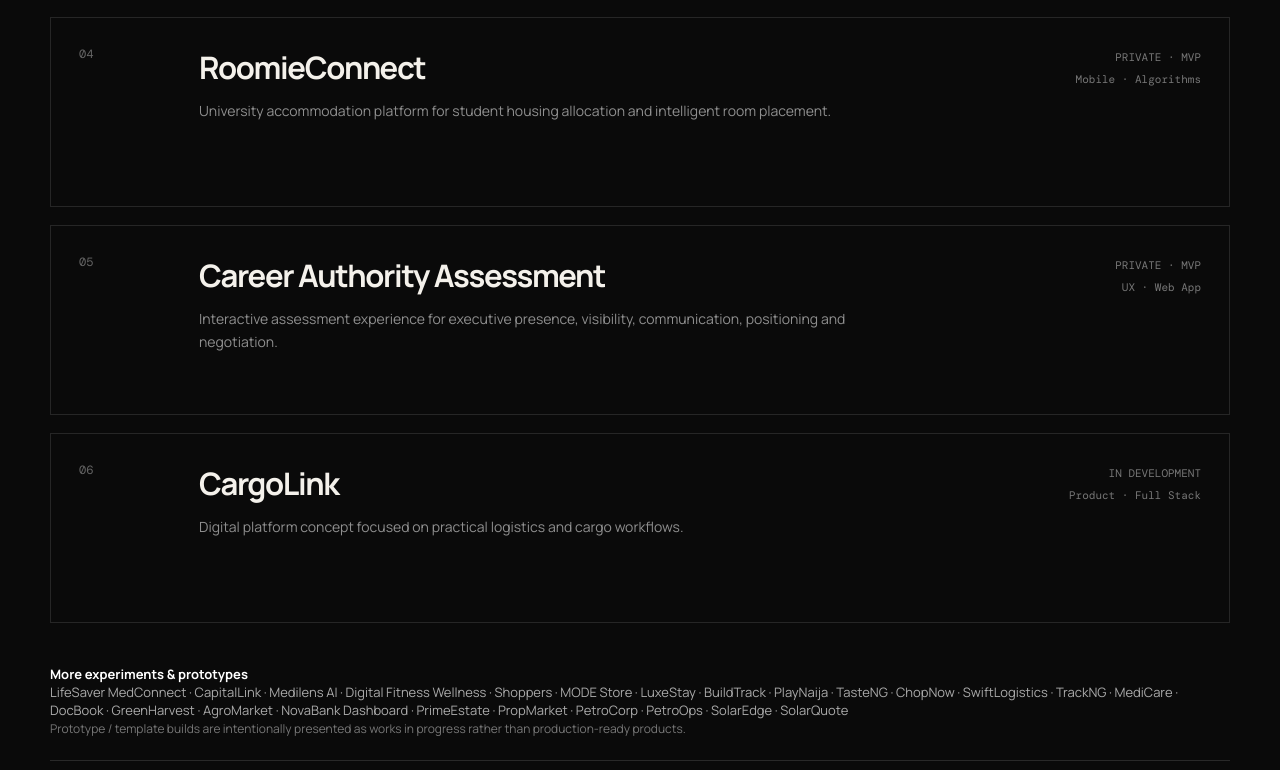
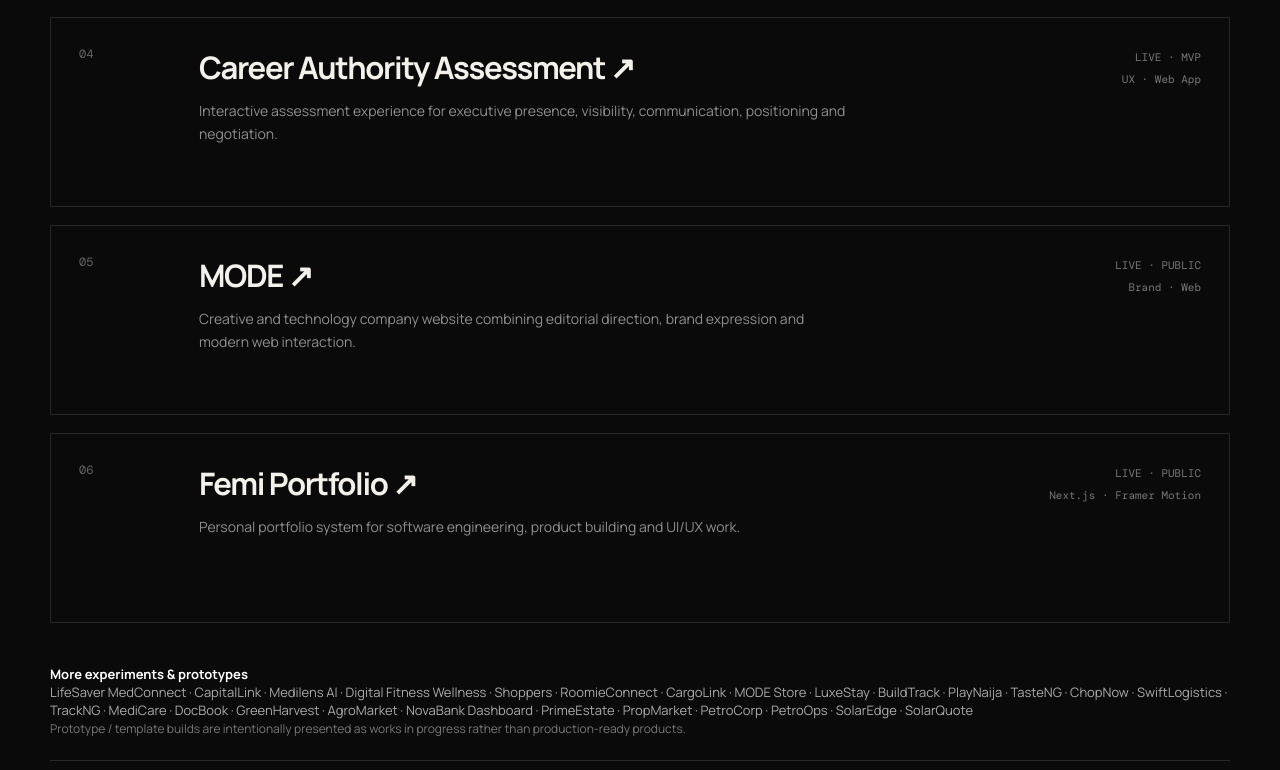
Before and after one commit to OluwafemiAyansola62/femi-portfolio, a Next.js app: page / in a window 1280 px wide. Shown: the part 1670-2440 px from the top of the page. Built offline with nearby package versions, Linux system fonts and the light colour scheme.

Commit message:
Add live project links to portfolio work section

```diff
--- a/app/page.tsx
+++ b/app/page.tsx
@@ -1,20 +1,20 @@
 const featured = [
-  ["01", "DealerOS", "Dealership CRM and service operations platform MVP.", "PRIVATE · MVP", "Product · Full Stack"],
-  ["02", "Econexus", "Commercial economics data and research intelligence platform for institutions, surveys, analytics and monetization.", "PRIVATE · IN DEVELOPMENT", "Data · Product"],
-  ["03", "EconNext Lagos", "Flagship digital product for NESA Lagos, combining polished UX, responsive architecture, animation and integrations.", "PUBLIC · LIVE", "Frontend · Product"],
-  ["04", "RoomieConnect", "University accommodation platform for student housing allocation and intelligent room placement.", "PRIVATE · MVP", "Mobile · Algorithms"],
-  ["05", "Career Authority Assessment", "Interactive assessment experience for executive presence, visibility, communication, positioning and negotiation.", "PRIVATE · MVP", "UX · Web App"],
-  ["06", "CargoLink", "Digital platform concept focused on practical logistics and cargo workflows.", "IN DEVELOPMENT", "Product · Full Stack"],
+  ["01", "DealerOS", "Dealership CRM and service operations platform MVP.", "LIVE · MVP", "Product · Full Stack", "https://dealeros-mvp.vercel.app/dashboard"],
+  ["02", "Econexus", "Commercial economics data and research intelligence platform for institutions, surveys, analytics and monetization.", "LIVE · MVP", "Data · Product", "https://econexus-data-research-platform.vercel.app/"],
+  ["03", "EconNext Lagos", "Flagship digital product for NESA Lagos, combining polished UX, responsive architecture, animation and integrations.", "LIVE · PUBLIC", "Frontend · Product", "https://econnext-lagos-platform-version-2.vercel.app/"],
+  ["04", "Career Authority Assessment", "Interactive assessment experience for executive presence, visibility, communication, positioning and negotiation.", "LIVE · MVP", "UX · Web App", "https://ornella-career-authority-assessment.vercel.app/"],
+  ["05", "MODE", "Creative and technology company website combining editorial direction, brand expression and modern web interaction.", "LIVE · PUBLIC", "Brand · Web", "https://mode-site-alpha.vercel.app/"],
+  ["06", "Femi Portfolio", "Personal portfolio system for software engineering, product building and UI/UX work.", "LIVE · PUBLIC", "Next.js · Framer Motion", "https://oluwafemi-ayansola-portfolio-rho.vercel.app/"],
 ];
 
-const archive = ["LifeSaver MedConnect", "CapitalLink", "Medilens AI", "Digital Fitness Wellness", "Shoppers", "MODE Store", "LuxeStay", "BuildTrack", "PlayNaija", "TasteNG", "ChopNow", "SwiftLogistics", "TrackNG", "MediCare", "DocBook", "GreenHarvest", "AgroMarket", "NovaBank Dashboard", "PrimeEstate", "PropMarket", "PetroCorp", "PetroOps", "SolarEdge", "SolarQuote"];
+const archive = ["LifeSaver MedConnect", "CapitalLink", "Medilens AI", "Digital Fitness Wellness", "Shoppers", "RoomieConnect", "CargoLink", "MODE Store", "LuxeStay", "BuildTrack", "PlayNaija", "TasteNG", "ChopNow", "SwiftLogistics", "TrackNG", "MediCare", "DocBook", "GreenHarvest", "AgroMarket", "NovaBank Dashboard", "PrimeEstate", "PropMarket", "PetroCorp", "PetroOps", "SolarEdge", "SolarQuote"];
 
 export default function Home(){return <main>
   <nav className="nav"><div className="wrap navin"><a className="logo" href="#top">OA.</a><div className="links"><a href="#work">Work</a><a href="#about">About</a><a href="#experience">Experience</a><a href="#stack">Stack</a><a href="#contact">Contact</a></div><div className="status"><i className="dot"/> OPEN TO OPPORTUNITIES</div></div></nav>
   <section className="hero" id="top"><div className="wrap"><div className="eyebrow mono">Lagos, Nigeria · 2026</div><h1>Oluwafemi<br/><span>Ayansola.</span></h1><div className="intro"><p>I build digital products that combine <strong>good engineering, thoughtful design, and real-world problem solving.</strong></p><div><div className="small mono">SOFTWARE ENGINEER<br/>PRODUCT BUILDER<br/>UI/UX DESIGNER</div><div className="photo mono">PHOTO PLACEHOLDER<br/>New professional portrait coming soon.</div></div></div></div></section>
-  <section className="section" id="work"><div className="wrap"><div className="sectionhead"><h2>Selected work.</h2><p>A focused archive of products, systems and interfaces. The status labels tell you exactly where each project stands.</p></div><div className="projects">{featured.map(([n,t,d,s,m])=><article className="project" key={t}><div className="num mono">{n}</div><div><h3>{t}</h3><p>{d}</p></div><div className="meta mono">{s}<br/><span>{m}</span></div></article>)}</div><div className="archive"><b>More experiments & prototypes</b><br/>{archive.join(" · ")}<br/><span className="small">Prototype / template builds are intentionally presented as works in progress rather than production-ready products.</span></div></div></section>
+  <section className="section" id="work"><div className="wrap"><div className="sectionhead"><h2>Selected work.</h2><p>Live products and systems I have designed, engineered or contributed to. Each project links directly to its deployed experience.</p></div><div className="projects">{featured.map(([n,t,d,s,m,url])=><a className="project" href={url} target="_blank" rel="noreferrer" key={t}><div className="num mono">{n}</div><div><h3>{t} <span className="arrow">↗</span></h3><p>{d}</p></div><div className="meta mono">{s}<br/><span>{m}</span></div></a>)}</div><div className="archive"><b>More experiments & prototypes</b><br/>{archive.join(" · ")}<br/><span className="small">Prototype / template builds are intentionally presented as works in progress rather than production-ready products.</span></div></div></section>
   <section className="section" id="about"><div className="wrap"><div className="sectionhead"><h2>About.</h2><p>Designer instincts. Engineering discipline. Entrepreneurial curiosity.</p></div><div className="aboutgrid"><div><p>My path has moved from business and marketing into product design, frontend development and software engineering. Today I study Computer Science alongside Economics while building practical digital products.</p><p>I care about the whole product: discovering the problem, shaping the experience, engineering the system and getting it into users' hands.</p></div><div><div className="small mono">NOW EXPLORING</div><p>AI & data products<br/>Fintech & commerce<br/>Economic intelligence<br/>Product strategy<br/>Human-centered interfaces</p></div></div></div></section>
-  <section className="section" id="experience"><div className="wrap"><div className="sectionhead"><h2>Experience.</h2></div><div className="timeline"><div className="row"><div className="date mono">2022 — NOW</div><div><h3>M.O.D.E · Full Stack Developer</h3><p>Python, Django, SQL, CMS development, code reviews and agile delivery.</p></div><div className="place mono">LAGOS</div></div><div className="row"><div className="date mono">2026</div><div><h3>EconNext Lagos · Frontend Developer</h3><p>React, Vite, Tailwind and deployment workflows for a high-traffic conference product.</p></div><div className="place mono">LAGOS</div></div><div className="row"><div className="date mono">2025</div><div><h3>Caleb GDG · Mobile Developer</h3><p>React Native accommodation product with graph-based room matching concepts.</p></div><div className="place mono">LAGOS</div></div><div className="row"><div className="date mono">2021 — NOW</div><div><h3>Freelance · UI/UX Designer</h3><p>Product design, research, prototyping and frontend collaboration for global clients.</p></div><div className="place mono">REMOTE</div></div></div></div></section>
+  <section className="section" id="experience"><div className="wrap"><div className="sectionhead"><h2>Experience.</h2></div><div className="timeline"><div className="row"><div className="date mono">2022 — NOW</div><div><h3>M.O.D.E · Full Stack Developer</h3><p>Python, Django, SQL, CMS development, code reviews and agile delivery.</p></div><div className="place mono">LAGOS</div></div><div className="row"><div className="date mono">2026</div><div><h3>EconNext Lagos · Frontend Developer</h3><p>React, Vite, Tailwind and deployment workflows for a conference product.</p></div><div className="place mono">LAGOS</div></div><div className="row"><div className="date mono">2025</div><div><h3>Caleb GDG · Mobile Developer</h3><p>React Native accommodation product with graph-based room matching concepts.</p></div><div className="place mono">LAGOS</div></div><div className="row"><div className="date mono">2021 — NOW</div><div><h3>Freelance · UI/UX Designer</h3><p>Product design, research, prototyping and frontend collaboration for global clients.</p></div><div className="place mono">REMOTE</div></div></div></div></section>
   <section className="section" id="stack"><div className="wrap"><div className="sectionhead"><h2>Stack.</h2><p>A practical toolkit spanning product discovery, interface design, software engineering and deployment.</p></div><div className="stack"><div className="skill"><b>FRONTEND</b><div>React · Next.js · TypeScript · JavaScript · Tailwind · HTML · CSS</div></div><div className="skill"><b>BACKEND</b><div>Python · Django · Node.js · REST APIs · SQL · PostgreSQL</div></div><div className="skill"><b>PRODUCT & UX</b><div>Figma · UI/UX · User Research · Prototyping · User Flows · Testing</div></div><div className="skill"><b>ENGINEERING</b><div>Git · Docker · Vercel · Agile/Scrum · Software Architecture</div></div><div className="skill"><b>MOBILE</b><div>React Native · Mobile Application Development</div></div><div className="skill"><b>DATA & AI</b><div>Data products · Analytics · AI product concepts · Economic intelligence</div></div><div className="skill"><b>LANGUAGES</b><div>Python · JavaScript · TypeScript · Java · Swift · PHP · SQL</div></div><div className="skill"><b>DESIGN</b><div>Figma · Adobe XD · Sketch · InVision · Behance</div></div></div></div></section>
   <section className="section" id="contact"><div className="wrap"><div className="contact"><div><div className="eyebrow mono">Have a problem worth solving?</div><h2>Let's build<br/>something.</h2></div><div><p>For software engineering, product design, collaboration or ambitious digital products, reach out.</p><a href="mailto:ayansolaoluwafemi62@gmail.com">ayansolaoluwafemi62@gmail.com ↗</a><a href="https://github.com/OluwafemiAyansola62" target="_blank">GitHub ↗</a><a href="https://www.linkedin.com/in/oluwafemi-ayansola-7b005b1b2/" target="_blank">LinkedIn ↗</a><a href="https://www.behance.net/ayansola" target="_blank">Behance ↗</a></div></div></div></section>
   <footer className="wrap footer"><span>© 2026 Oluwafemi Ayansola</span><span className="mono">PERSONAL WEBSITE · URL TBC</span></footer>
```
